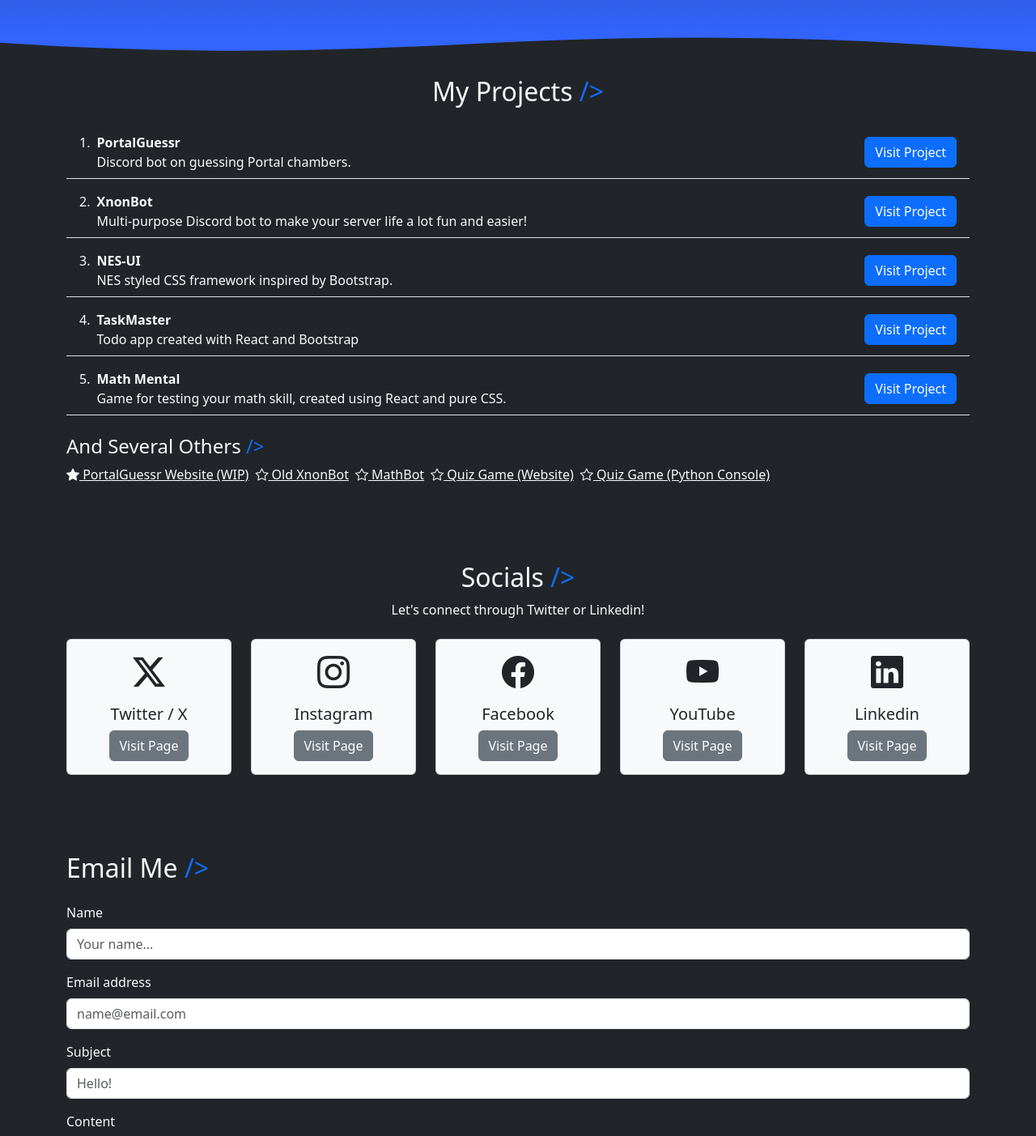
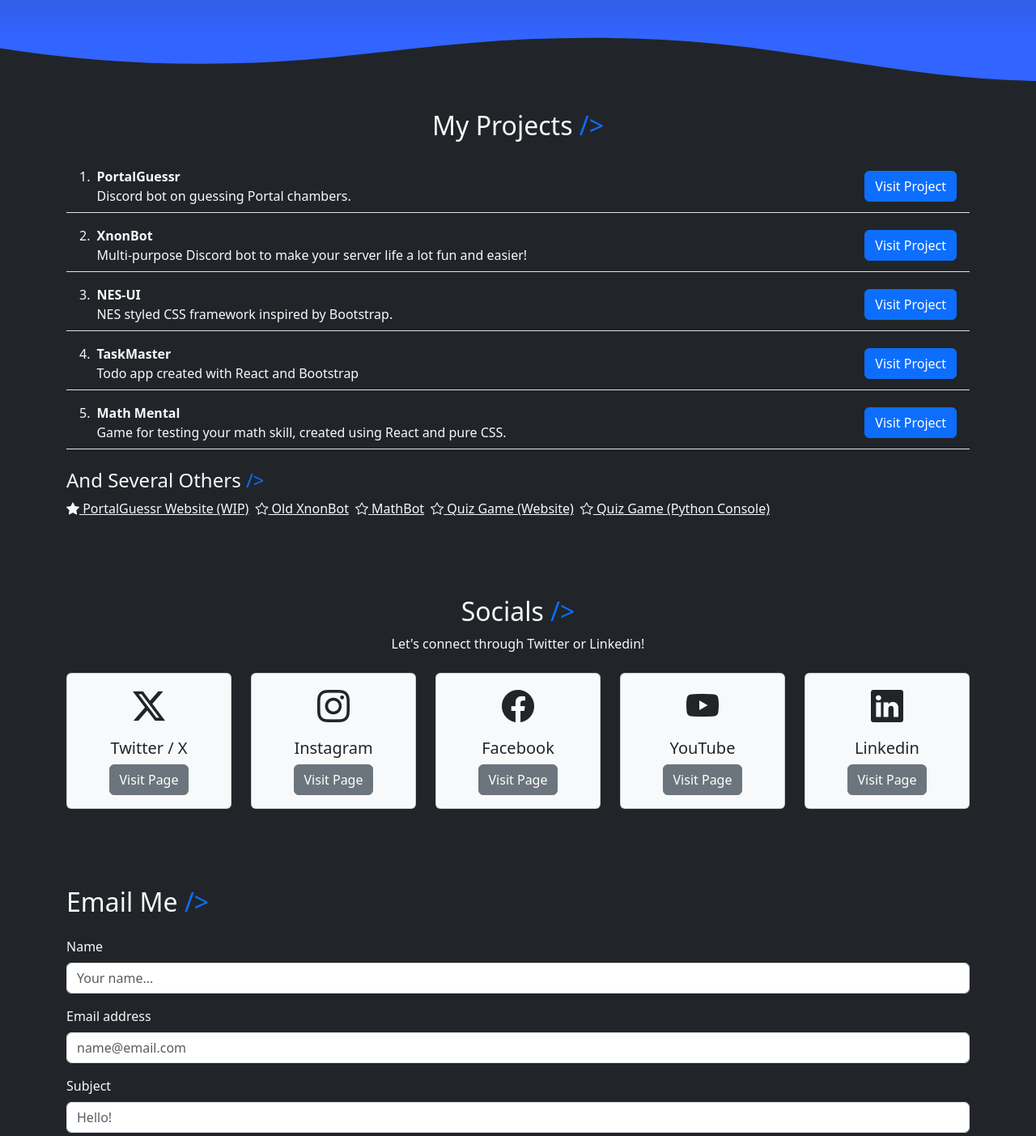
Before and after one commit to XnonXte/Quddus-Salam-Portfolio, a React (Vite) app: page / in a window 1280 px wide. Shown: the part 311-1714 px from the top of the page at 81% size. Built offline with nearby package versions, Linux system fonts and the light colour scheme.

Commit message:
Fixed the form button

```diff
--- a/src/components/EmailMe.tsx
+++ b/src/components/EmailMe.tsx
@@ -32,12 +32,18 @@ const EmailMe = ({ serviceId, templateId }: EmailMeProps) => {
         if (error) console.error(error.message);
 
         alert(`An error occurred: ${error.message}`);
+      })
+      .finally(() => {
+        setFromName("");
+        setEmailAddress("");
+        setSubject("");
+        setMessage("");
       });
   }
 
   return (
     <section className="p-5 bg-dark text-light" id="email-me">
-      <Container>
+      <Container style={{ marginBottom: "42px" }}>
         <h2>
           Email Me <span className="text-primary">/&gt;</span>
         </h2>
--- a/src/components/Projects.tsx
+++ b/src/components/Projects.tsx
@@ -5,7 +5,7 @@ import Button from "react-bootstrap/Button";
 const Projects = () => {
   return (
     <section className="bg-dark text-light p-5 pg-lg-0" id="projects">
-      <Container>
+      <Container style={{ marginTop: "42px" }}>
         <h2 className="text-center">
           <a
             target="_blank"
@@ -167,7 +167,7 @@ const Projects = () => {
         </div>
       </Container>
 
-      <div className="custom-shape-divider-top-1695871773">
+      <div className="custom-shape-divider-top-1695877053">
         <svg
           data-name="Layer 1"
           xmlns="http://www.w3.org/2000/svg"
--- a/src/styles/waves.css
+++ b/src/styles/waves.css
@@ -18,7 +18,8 @@
 .custom-shape-divider-bottom-1695874593 .shape-fill {
   fill: #3264ff;
 }
-.custom-shape-divider-top-1695871773 {
+
+.custom-shape-divider-top-1695877053 {
   position: absolute;
   top: 0;
   left: 0;
@@ -27,13 +28,13 @@
   line-height: 0;
 }
 
-.custom-shape-divider-top-1695871773 svg {
+.custom-shape-divider-top-1695877053 svg {
   position: relative;
   display: block;
-  width: calc(130% + 1.3px);
-  height: 30px;
+  width: calc(110% + 1.3px);
+  height: 59px;
 }
 
-.custom-shape-divider-top-1695871773 .shape-fill {
-  fill: #3264fe;
+.custom-shape-divider-top-1695877053 .shape-fill {
+  fill: #3264ff;
 }
```
